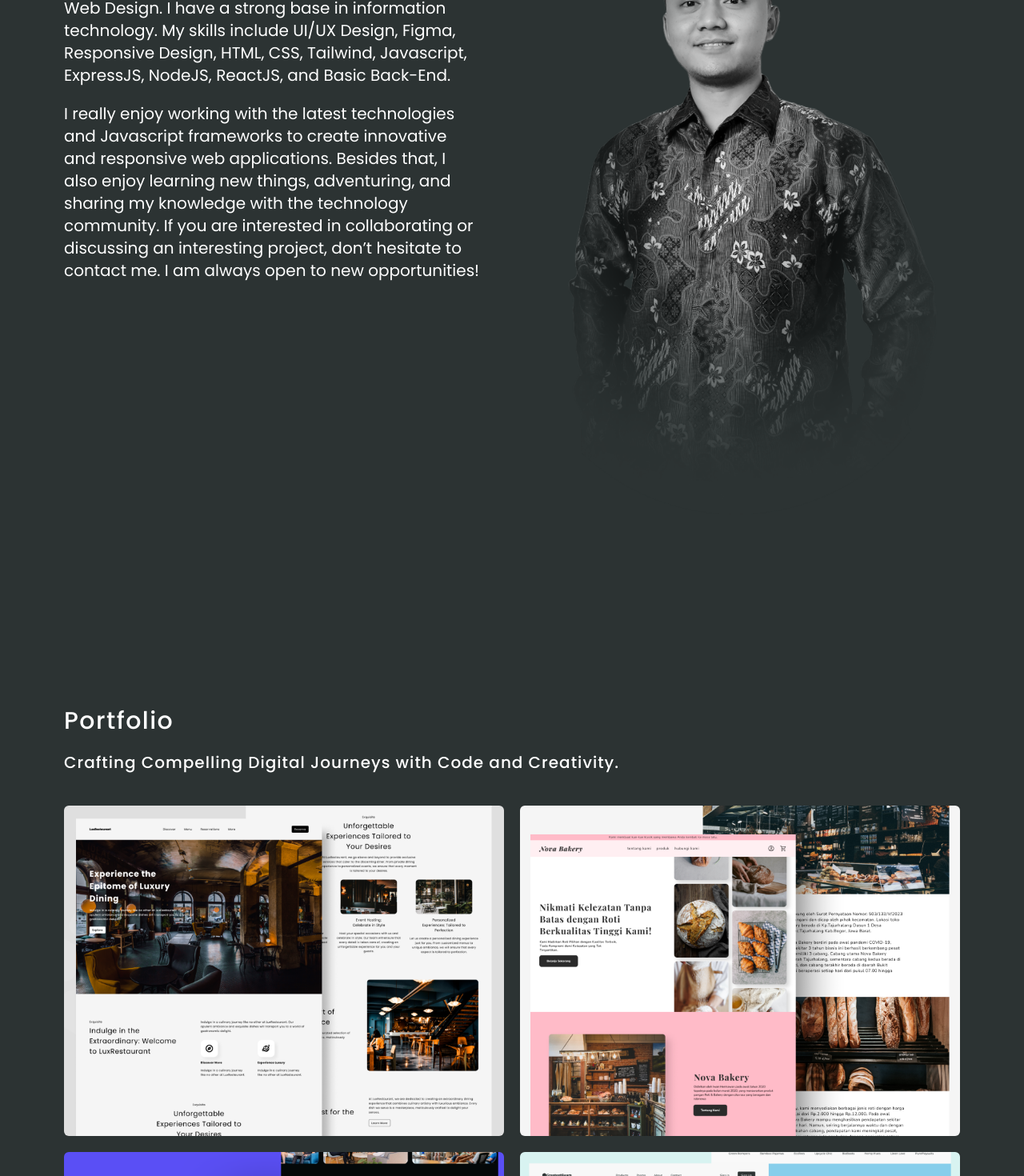
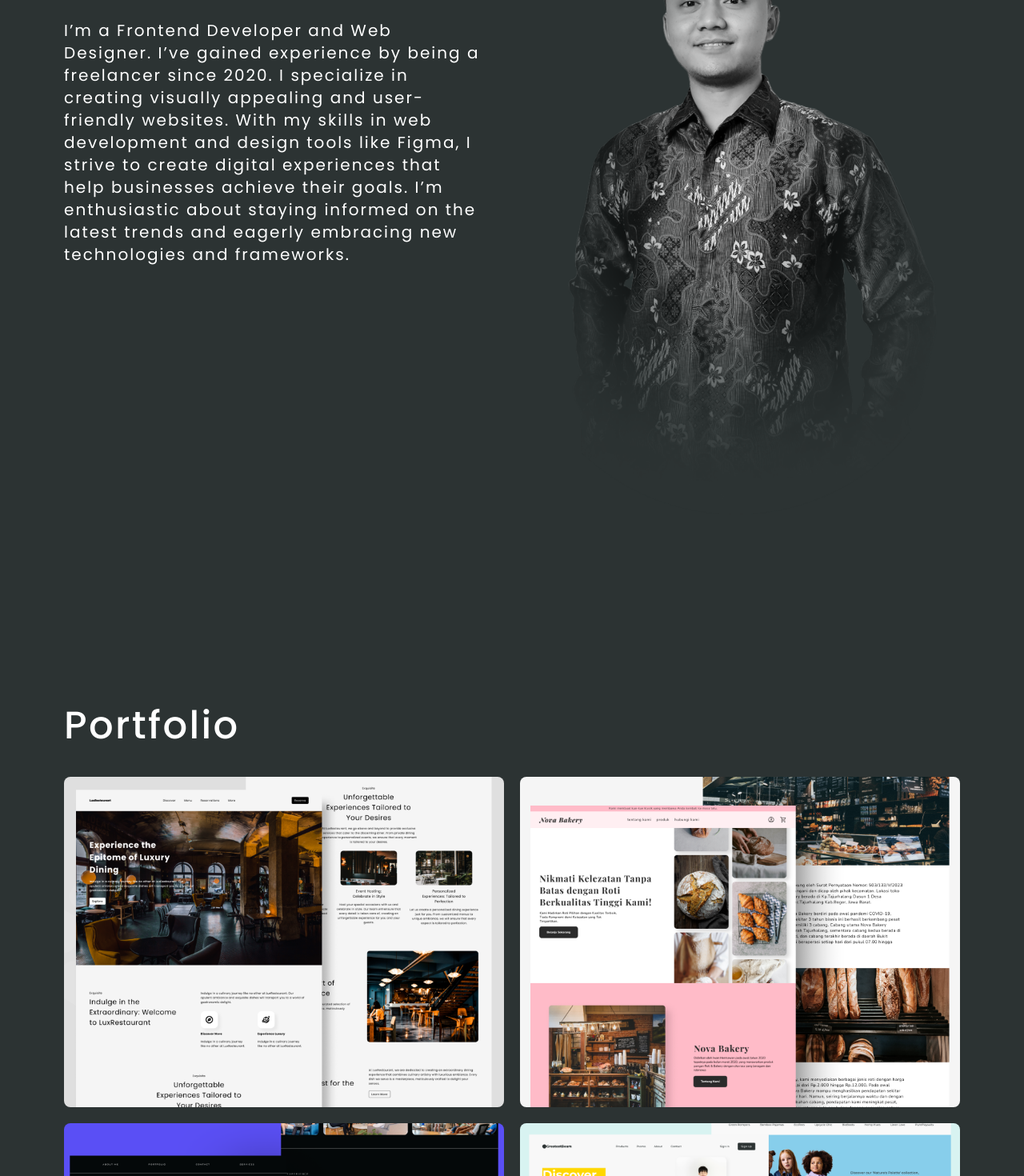
Before and after one commit to iqbalzayn01/iqbalzayn01.github.io, a React (Vite) app: page / in a window 1280 px wide. Shown: the part 1180-2650 px from the top of the page at 80% size. Built offline with nearby package versions, Linux system fonts and the light colour scheme.

Commit message:
update style

```diff
--- a/package.json
+++ b/package.json
@@ -12,7 +12,8 @@
   "dependencies": {
     "prop-types": "^15.8.1",
     "react": "^18.2.0",
-    "react-dom": "^18.2.0"
+    "react-dom": "^18.2.0",
+    "react-intersection-observer": "^9.5.3"
   },
   "devDependencies": {
     "@types/react": "^18.2.15",
--- a/src/App.jsx
+++ b/src/App.jsx
@@ -28,6 +28,7 @@ export default function App() {
   const zoomStyle = {
     zoom: `${zoomLevel}%`,
   };
+
   return (
     <>
       <Header style={zoomStyle} />
--- a/src/components/About.jsx
+++ b/src/components/About.jsx
@@ -6,22 +6,21 @@ export const About = ({ style }) => {
       <div className="mx-auto px-5 md:px-20">
         <div className="flex flex-col-reverse md:flex-row items-start justify-between gap-10">
           <div className="w-full md:w-1/2">
-            <h2 className=" text-4xl text-white font-medium mb-10">Hello</h2>
-            <p className=" text-xl text-white mb-5">
-              I am a freelancer in Frontend Development and Web Design. I have a
-              strong base in information technology. My skills include UI/UX
-              Design, Figma, Responsive Design, HTML, CSS, Tailwind, Javascript,
-              ExpressJS, NodeJS, ReactJS, and Basic Back-End.
+            <h2 className=" text-8xl text-white mb-10">Hello,</h2>
+            <p className=" text-xl text-white mb-5 tracking-widest">
+              I’m a Frontend Developer and Web Designer. I’ve gained experience
+              by being a freelancer since 2020. I specialize in creating
+              visually appealing and user-friendly websites. With my skills in
+              web development and design tools like Figma, I strive to create
+              digital experiences that help businesses achieve their goals. I’m
+              enthusiastic about staying informed on the latest trends and
+              eagerly embracing new technologies and frameworks.
             </p>
-            <p className="flex-1 w-full text-xl  text-white">
-              I really enjoy working with the latest technologies and Javascript
-              frameworks to create innovative and responsive web applications.
-              Besides that, I also enjoy learning new things, adventuring, and
-              sharing my knowledge with the technology community. If you are
-              interested in collaborating or discussing an interesting project,
-              don’t hesitate to contact me. I am always open to new
-              opportunities!
-            </p>
+            {/* <p className="flex-1 w-full text-xl  text-white">
+              If you are interested in collaborating or discussing an
+              interesting project, don’t hesitate to contact me. I am always
+              open to new opportunities!
+            </p> */}
           </div>
           <img
             src="./content/profile-2.png"
--- a/src/components/CardItem.jsx
+++ b/src/components/CardItem.jsx
@@ -9,7 +9,7 @@ export const CardItem = ({ id, name, imageName, url }) => {
       className="card-item"
       rel="noreferrer"
     >
-      <figure className="relative h-full overflow-hidden transition-all duration-500 ease-in-out rounded-md">
+      <figure className="relative h-full overflow-hidden transition-all duration-500 ease-in-out rounded-lg">
         <img
           src={`./content/portfolio/${imageName}`}
           alt={name}
--- a/src/components/Footer.jsx
+++ b/src/components/Footer.jsx
@@ -3,13 +3,10 @@ import { ConnectLinks } from "./Links";
 
 export const Footer = ({ style }) => {
   return (
-    <footer
-      className="px-5 md:px-20 mt-10 mb-20 lg:mt-20 lg:mb-40"
-      style={style}
-    >
-      <div className="2xl:container bg-white mx-auto p-5 rounded-md">
+    <footer className="bg-white mx-5 md:mx-20 mb-20 rounded-lg" style={style}>
+      <div className="mx-auto px-5 py-5 md:px-20 md:py-20">
         <div className="mb-10">
-          <h2 className="text-2xl text-secondary font-medium mb-5">
+          <h2 className="text-5xl text-secondary font-medium mb-5">
             Let’s connect!
           </h2>
           <p className="text-secondary">
--- a/src/components/Header.jsx
+++ b/src/components/Header.jsx
@@ -4,13 +4,15 @@ import { Menu } from "./Menu";
 
 export const Header = ({ style }) => {
   const [menu, setMenu] = useState(false);
+
   const toggleMenu = () => {
     setMenu((prevMenu) => !prevMenu);
   };
+
   return (
     <>
       <header className="relative pb-40 md:pb-40" style={style}>
-        <nav className="fixed w-full top-0 px-5 md:px-20 mt-10 z-50 flex items-center justify-between">
+        <nav className="fixed w-full top-0 px-5 py-10 md:px-20 z-50 flex items-center justify-between">
           <a href="./index.html">
             <img
               src="./design/logo.svg"
@@ -20,7 +22,27 @@ export const Header = ({ style }) => {
           </a>
 
           <button type="button" onClick={toggleMenu} className="outline-none">
-            <img src="./design/menu.svg" alt="" className="w-[60px] h-auto" />
+            <svg
+              viewBox="0 0 30 30"
+              fill="none"
+              xmlns="http://www.w3.org/2000/svg"
+              className="w-[60px] h-auto fill-white"
+            >
+              <mask
+                id="mask0_825_390"
+                style={{ maskType: "alpha" }}
+                maskUnits="userSpaceOnUse"
+                x="0"
+                y="0"
+                width="30"
+                height="30"
+              >
+                <rect width="30" height="30" fill="#D9D9D9" />
+              </mask>
+              <g mask="url(#mask0_825_390)">
+                <path d="M5 22.5C4.64583 22.5 4.34896 22.3802 4.10937 22.1406C3.86979 21.901 3.75 21.6042 3.75 21.25C3.75 20.8958 3.86979 20.599 4.10937 20.3594C4.34896 20.1198 4.64583 20 5 20H25C25.3542 20 25.651 20.1198 25.8906 20.3594C26.1302 20.599 26.25 20.8958 26.25 21.25C26.25 21.6042 26.1302 21.901 25.8906 22.1406C25.651 22.3802 25.3542 22.5 25 22.5H5ZM5 16.25C4.64583 16.25 4.34896 16.1302 4.10937 15.8906C3.86979 15.651 3.75 15.3542 3.75 15C3.75 14.6458 3.86979 14.349 4.10937 14.1094C4.34896 13.8698 4.64583 13.75 5 13.75H25C25.3542 13.75 25.651 13.8698 25.8906 14.1094C26.1302 14.349 26.25 14.6458 26.25 15C26.25 15.3542 26.1302 15.651 25.8906 15.8906C25.651 16.1302 25.3542 16.25 25 16.25H5ZM5 10C4.64583 10 4.34896 9.88021 4.10937 9.64062C3.86979 9.40104 3.75 9.10417 3.75 8.75C3.75 8.39583 3.86979 8.09896 4.10937 7.85937C4.34896 7.61979 4.64583 7.5 5 7.5H25C25.3542 7.5 25.651 7.61979 25.8906 7.85937C26.1302 8.09896 26.25 8.39583 26.25 8.75C26.25 9.10417 26.1302 9.40104 25.8906 9.64062C25.651 9.88021 25.3542 10 25 10H5Z" />
+              </g>
+            </svg>
           </button>
         </nav>
       </header>
--- a/src/components/Hero.jsx
+++ b/src/components/Hero.jsx
@@ -14,7 +14,7 @@ export const Hero = ({ style }) => {
             </span>
           </div>
           <h1 className="text-xl uppercase tracking-widest">
-            Freelance Creative Frontend Developer.
+            Frontend Developer and Web Designer
           </h1>
         </div>
         <img
--- a/src/components/Portfolio.jsx
+++ b/src/components/Portfolio.jsx
@@ -4,19 +4,12 @@ import portfolioData from "../data/portfolioData.json";
 
 export const Portfolio = ({ style }) => {
   return (
-    <section
-      id="portfolio"
-      className="mt-10 mb-20 lg:mt-20 lg:mb-40"
-      style={style}
-    >
-      <div className="mx-auto px-5 md:px-20">
-        <div className="flex flex-col gap-5">
-          <h2 className="text-2xl md:text-3xl text-white font-medium tracking-wider">
+    <section id="portfolio" style={style}>
+      <div className="mx-auto px-5 py-5 md:px-20 md:py-20">
+        <div className="flex flex-col gap-10">
+          <h2 className="text-5xl text-white font-medium tracking-wider">
             Portfolio
           </h2>
-          <p className="md:text-xl text-white font-medium tracking-wider mb-5">
-            Crafting Compelling Digital Journeys with Code and Creativity.
-          </p>
           <div className="cards">
             {portfolioData.map((item) => (
               <CardItem key={item.id} {...item} />
--- a/src/index.css
+++ b/src/index.css
@@ -16,7 +16,7 @@
     }
 
     .connect-item {
-        @apply hover:bg-secondary text-secondary hover:text-white border-2 border-black rounded-full px-6 py-4
+        @apply hover:bg-secondary text-secondary hover:text-white border-2 border-secondary rounded-full px-6 py-4
     }
 }
 
```
Also changed, not shown: public/design/menu.svg, 1 other file (tests, documents, lock files or other folders).
